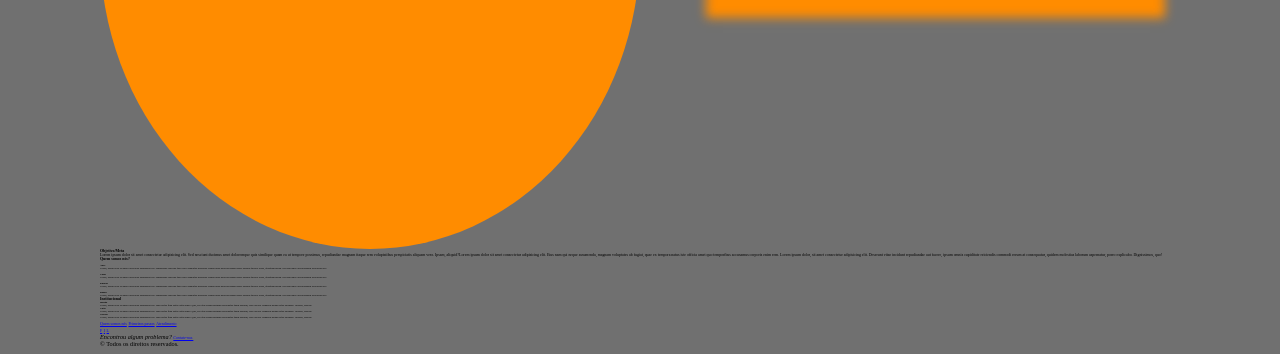
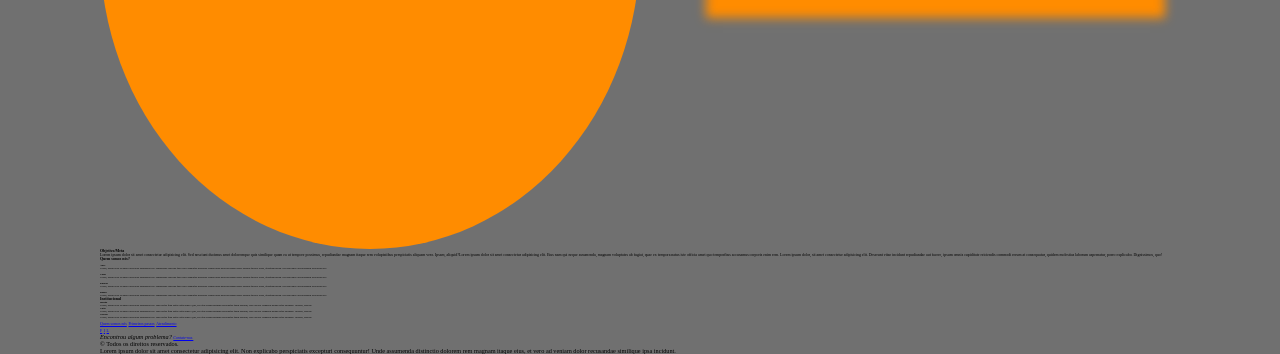
Before and after one commit to Group4-js-jquery/SoulCoin-g4, a plain HTML site: page modelo.html in a window 1280 px wide. Shown: the part 775-1129 px from the top of the page. Drawn offline with nearby package versions, Linux system fonts and the light colour scheme.

Commit message:
Update modelo.html
teste

```diff
--- a/modelo.html
+++ b/modelo.html
@@ -154,6 +154,7 @@
         <a href="mailto:webFullStack@soulcoin.com">Contate-nos.</a>
       </address>
       <p>&copy; Todos os direitos reservados.</p>
+     <p> Lorem ipsum dolor sit amet consectetur adipisicing elit. Non explicabo perspiciatis excepturi consequuntur! Unde assumenda distinctio dolorem rem magnam itaque eius, et vero ad veniam dolor recusandae similique ipsa incidunt.</p>
     </footer>
   </body>
 </html>
```
